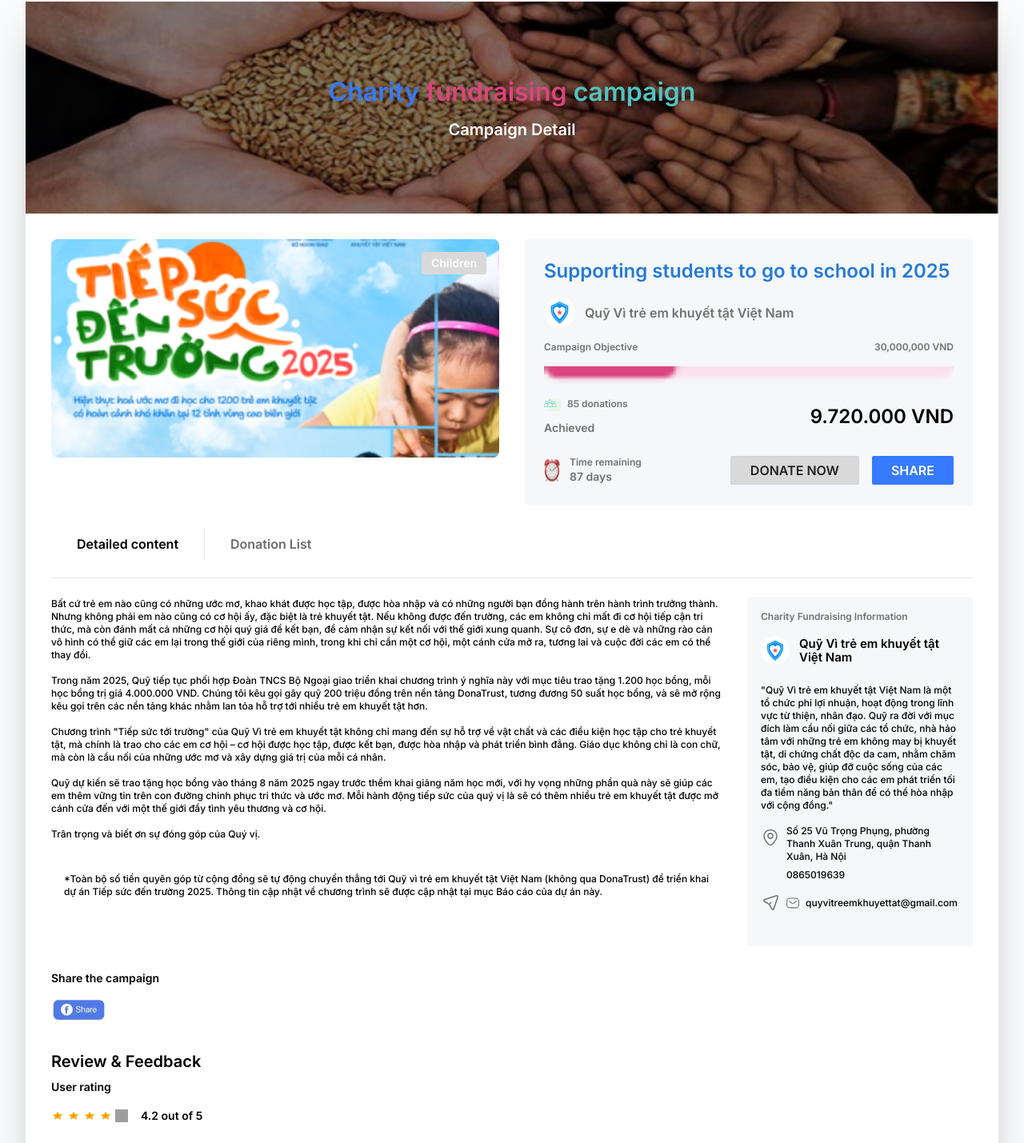
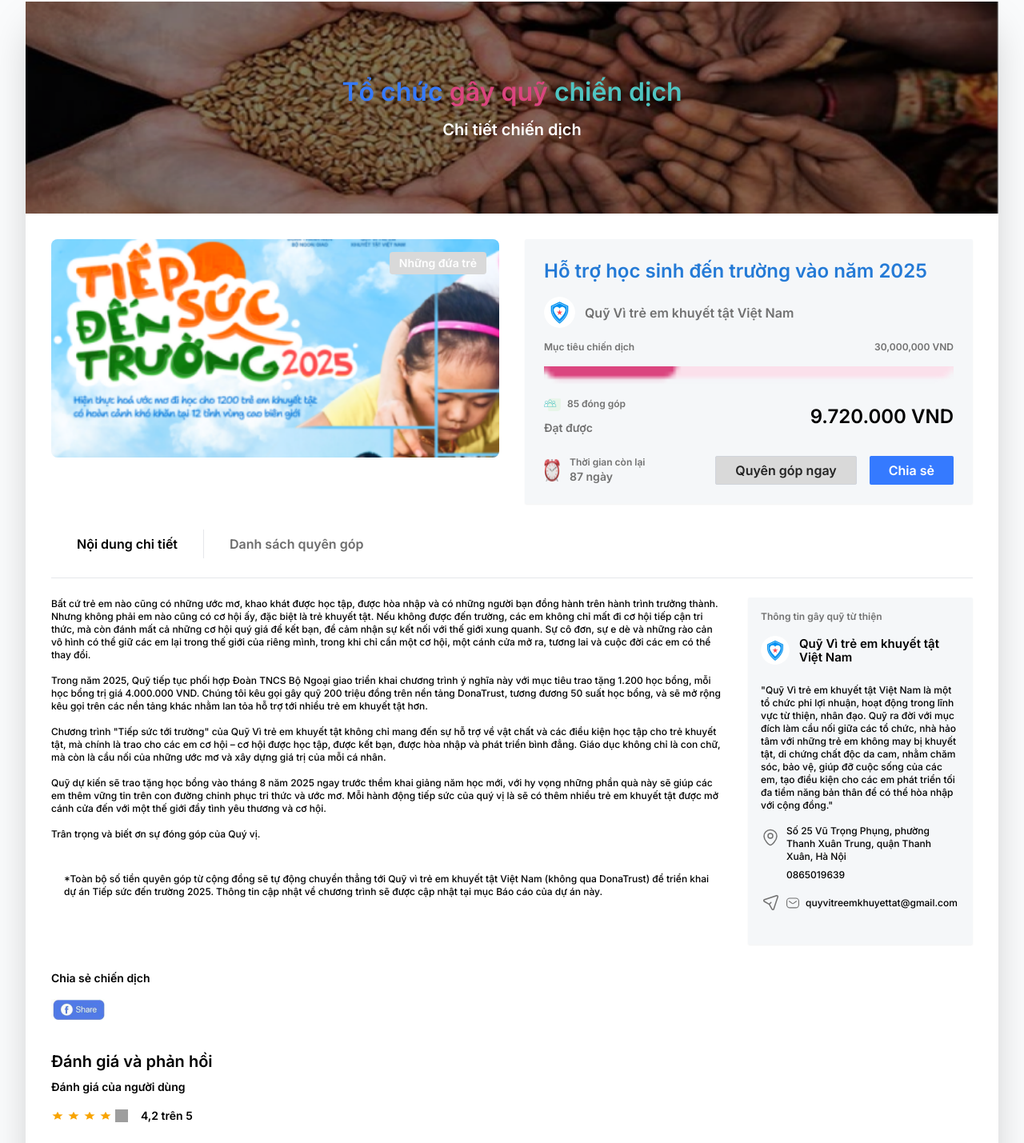
Before and after one commit to sangde130007/DonaTrust-Fe, a React (Vite) app: page /campaign/1 in a window 1280 px wide. Shown: the part 91-1520 px from the top of the page at 80% size. Built offline with nearby package versions, Linux system fonts and the light colour scheme; no server answers; grey boxes are pictures that could not be loaded.

Commit message:
src/pages/CampaignPendingDetail/index.jsxsrc/pages/CampaignPendingDetail/campaignPendingDetail.css

```diff
--- a/src/Routes.jsx
+++ b/src/Routes.jsx
@@ -73,7 +73,7 @@ const AppRoutes = () => {
           <Route path="registeradao" element={<DaoMemberPage />} />
           <Route path="donationinfor" element={<DonationPage />} />
 
-          {/* Protected routes */}
+          {/* Protected routes - require authentication */}
           <Route
             path="charity-registration"
             element={
--- a/src/pages/CampaignDetail/index.jsx
+++ b/src/pages/CampaignDetail/index.jsx
@@ -10,28 +10,28 @@ const CampaignDetail = () => {
   const [reviewText, setReviewText] = useState('');
 
   const handleDonate = () => {
-    alert('Thank you for your interest in donating! Redirecting to payment...');
+    alert('Cảm ơn bạn đã quan tâm quyên góp! Đang chuyển hướng đến thanh toán...');
   };
 
   const handleShare = () => {
     if (navigator.share) {
       navigator.share({
-        title: 'Supporting students to go to school in 2025',
-        text: 'Help support students with disabilities to access education',
+        title: 'Hỗ trợ học sinh đến trường vào năm 2025',
+        text: 'Giúp hỗ trợ học sinh khuyết tật tiếp cận giáo dục',
         url: window.location.href,
       });
     } else {
       navigator.clipboard.writeText(window.location.href);
-      alert('Campaign link copied to clipboard!');
+      alert('Đã sao chép liên kết chiến dịch vào bảng tạm!');
     }
   };
 
   const handleWriteReview = () => {
     if (reviewText.trim()) {
-      alert('Thank you for your review!');
+      alert('Cảm ơn bạn đã đánh giá!');
       setReviewText('');
     } else {
-      alert('Please write a review before submitting.');
+      alert('Vui lòng viết đánh giá trước khi gửi.');
     }
   };
 
@@ -48,14 +48,14 @@ const CampaignDetail = () => {
       >
         <div className="text-center">
           <h1 className="text-[32px] font-bold leading-[39px] text-center mb-4">
-            <span className="text-global-10">Charity</span>
+            <span className="text-global-10">Tổ chức</span>
             <span className="text-global-8"> </span>
-            <span className="text-global-7">fundraising</span>
+            <span className="text-global-7">gây quỹ</span>
             <span className="text-global-8"> </span>
-            <span className="text-global-5">campaign</span>
+            <span className="text-global-5">chiến dịch</span>
           </h1>
           <p className="text-xl font-bold leading-6 text-center text-global-8">
-            Campaign Detail
+            Chi tiết chiến dịch
           </p>
         </div>
       </div>
@@ -73,7 +73,7 @@ const CampaignDetail = () => {
                 className="w-full h-[273px] object-cover rounded-lg"
               />
               <div className="absolute top-4 right-4 bg-global-7 text-global-8 px-3 py-1 rounded text-sm font-semibold">
-                Children
+                Những đứa trẻ
               </div>
             </div>
           </div>
@@ -82,14 +82,14 @@ const CampaignDetail = () => {
           <div className="flex-1">
             <div className="bg-global-2 rounded-sm p-6 shadow-sm">
               <h2 className="text-2xl font-semibold text-global-3 mb-4">
-                Supporting students to go to school in 2025
+                Hỗ trợ học sinh đến trường vào năm 2025
               </h2>
 
               {/* Organization Info */}
               <div className="flex items-center mb-4">
                 <img
                   src="/images/img_ellipse_8_39x39.png"
-                  alt="Organization"
+                  alt="Tổ chức"
                   className="w-[39px] h-[39px] rounded-full mr-3"
                 />
                 <span className="text-base font-semibold text-global-6">
@@ -99,7 +99,7 @@ const CampaignDetail = () => {
 
               {/* Campaign Objective */}
               <div className="flex justify-between items-center mb-4">
-                <span className="text-xs font-semibold text-global-6">Campaign Objective</span>
+                <span className="text-xs font-semibold text-global-6">Mục tiêu chiến dịch</span>
                 <span className="text-xs font-semibold text-global-6">30,000,000 VND</span>
               </div>
 
@@ -121,9 +121,9 @@ const CampaignDetail = () => {
                       alt="Donations"
                       className="w-[21px] h-[18px] mr-2"
                     />
-                    <span className="text-xs font-semibold text-global-6">85 donations</span>
+                    <span className="text-xs font-semibold text-global-6">85 đóng góp</span>
                   </div>
-                  <span className="text-sm font-semibold text-global-6">Achieved</span>
+                  <span className="text-sm font-semibold text-global-6">Đạt được</span>
                 </div>
                 <div className="text-right">
                   <span className="text-2xl font-semibold text-global-21">9.720.000 VND</span>
@@ -139,8 +139,8 @@ const CampaignDetail = () => {
                     className="w-[20px] h-[28px] mr-3"
                   />
                   <div>
-                    <p className="text-xs font-semibold text-global-6">Time remaining</p>
-                    <p className="text-sm font-semibold text-global-6">87 days</p>
+                    <p className="text-xs font-semibold text-global-6">Thời gian còn lại</p>
+                    <p className="text-sm font-semibold text-global-6">87 ngày</p>
                   </div>
                 </div>
                 <div className="flex space-x-4">
@@ -149,14 +149,14 @@ const CampaignDetail = () => {
                     variant="secondary"
                     className="h-9 px-6 bg-global-7 text-global-8 rounded-sm"
                   >
-                    DONATE NOW
+                    Quyên góp ngay
                   </Button>
                   <Button
                     onClick={handleShare}
                     variant="primary"
                     className="h-9 px-6 bg-global-12 text-global-8 rounded-sm"
                   >
-                    SHARE
+                    Chia sẻ
                   </Button>
                 </div>
               </div>
@@ -171,14 +171,14 @@ const CampaignDetail = () => {
             variant={activeTab === 'detailed' ? 'tabActive' : 'tab'}
             className="h-9 px-8 rounded-none rounded-tl-[18px] border-b-0"
           >
-            Detailed content
+            Nội dung chi tiết
           </Button>
           <Button
             onClick={() => setActiveTab('donations')}
             variant={activeTab === 'donations' ? 'tabActive' : 'tab'}
             className="h-9 px-8 rounded-none rounded-tr-[18px] border-l border-global-8 text-global-11"
           >
-            Donation List
+            Danh sách quyên góp
           </Button>
         </div>
 
@@ -232,7 +232,7 @@ const CampaignDetail = () => {
               <div className="w-[281px]">
                 <div className="bg-global-2 rounded-sm p-4 shadow-sm">
                   <h3 className="text-xs font-semibold text-global-6 mb-4">
-                    Charity Fundraising Information
+                    Thông tin gây quỹ từ thiện
                   </h3>
 
                   {/* Organization Profile */}
@@ -299,14 +299,14 @@ const CampaignDetail = () => {
 
           {activeTab === 'donations' && (
             <div className="text-center py-8">
-              <p className="text-global-6">Donation list will be displayed here.</p>
+              <p className="text-global-6">Danh sách quyên góp sẽ được hiển thị ở đây.</p>
             </div>
           )}
         </div>
 
         {/* Share Campaign */}
         <div className="mt-8 mb-6">
-          <h3 className="text-sm font-semibold text-global-19 mb-4">Share the campaign</h3>
+          <h3 className="text-sm font-semibold text-global-19 mb-4">Chia sẻ chiến dịch</h3>
           <button onClick={handleFacebookShare}>
             <img
               src="/images/img_rectangle_158.png"
@@ -319,13 +319,13 @@ const CampaignDetail = () => {
         {/* Reviews Section */}
         <div className="mt-8">
           <div className="mb-6">
-            <h3 className="text-xl font-semibold text-global-19 mb-2">Review & Feedback</h3>
-            <p className="text-sm font-semibold text-global-15 mb-4">User rating</p>
+            <h3 className="text-xl font-semibold text-global-19 mb-2">Đánh giá và phản hồi</h3>
+            <p className="text-sm font-semibold text-global-15 mb-4">Đánh giá của người dùng</p>
 
             {/* Rating Display */}
             <div className="flex items-center space-x-4 mb-6">
               <RatingBar rating={4} maxRating={5} size="medium" />
-              <span className="text-sm font-semibold text-global-15">4.2 out of 5</span>
+              <span className="text-sm font-semibold text-global-15">4,2 trên 5</span>
             </div>
           </div>
 
@@ -340,9 +340,9 @@ const CampaignDetail = () => {
                 />
                 <span className="text-sm font-medium text-global-11">KaiB</span>
                 <div className="w-1 h-1 bg-global-11 rounded-full mx-2"></div>
-                <span className="text-sm font-normal text-global-11">22 Jul</span>
+                <span className="text-sm font-normal text-global-11">22 tháng 7</span>
                 <div className="ml-4 bg-global-14 text-global-11 px-3 py-1 rounded text-sm">
-                  Donated
+                 Đã quyên góp
                 </div>
               </div>
               <RatingBar rating={5} maxRating={5} size="small" />
@@ -363,7 +363,7 @@ const CampaignDetail = () => {
 
         {/* Other Campaigns Section */}
         <div className="mt-12 bg-global-13 py-8">
-          <h2 className="text-2xl font-bold text-center text-global-1 mb-8">Other campaigns</h2>
+          <h2 className="text-2xl font-bold text-center text-global-1 mb-8">Các chiến dịch khác</h2>
 
           <div className="flex justify-center space-x-8">
             {/* Campaign 1 */}
@@ -383,7 +383,7 @@ const CampaignDetail = () => {
                   Quỹ Từ tâm Đắk Lắk
                 </p>
                 <p className="text-sm font-semibold text-center text-global-3 mb-2">
-                  Oh, who saves my face?
+                  Ôi, ai cứu lấy thể diện của tôi?
                 </p>
                 <img
                   src="/images/img_rectangle_1.png"
```
